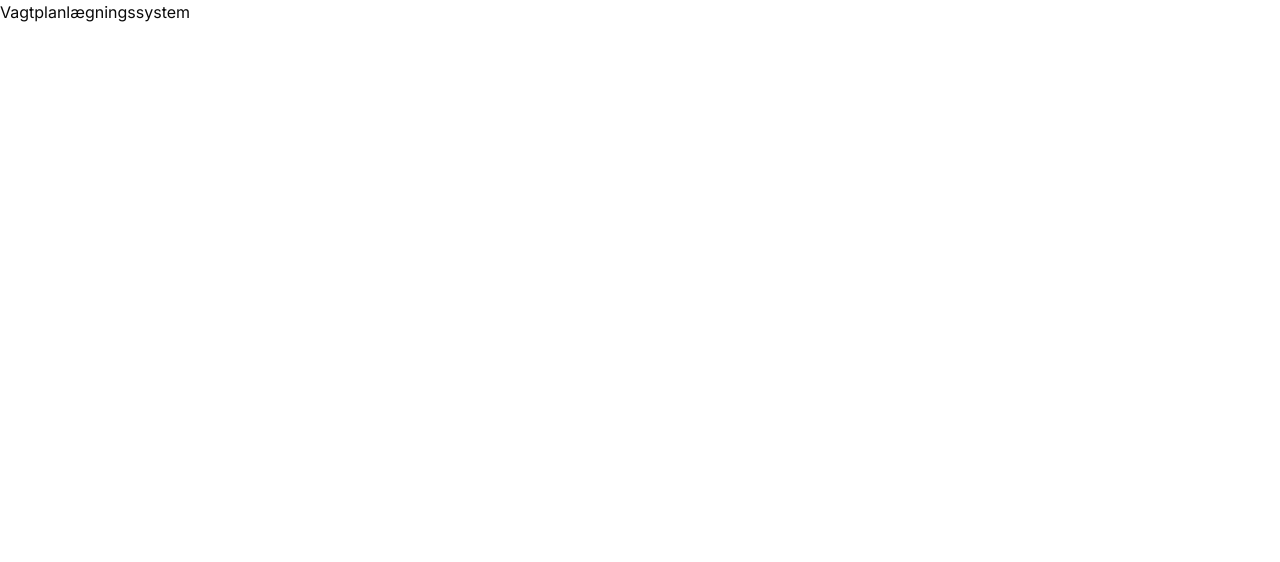
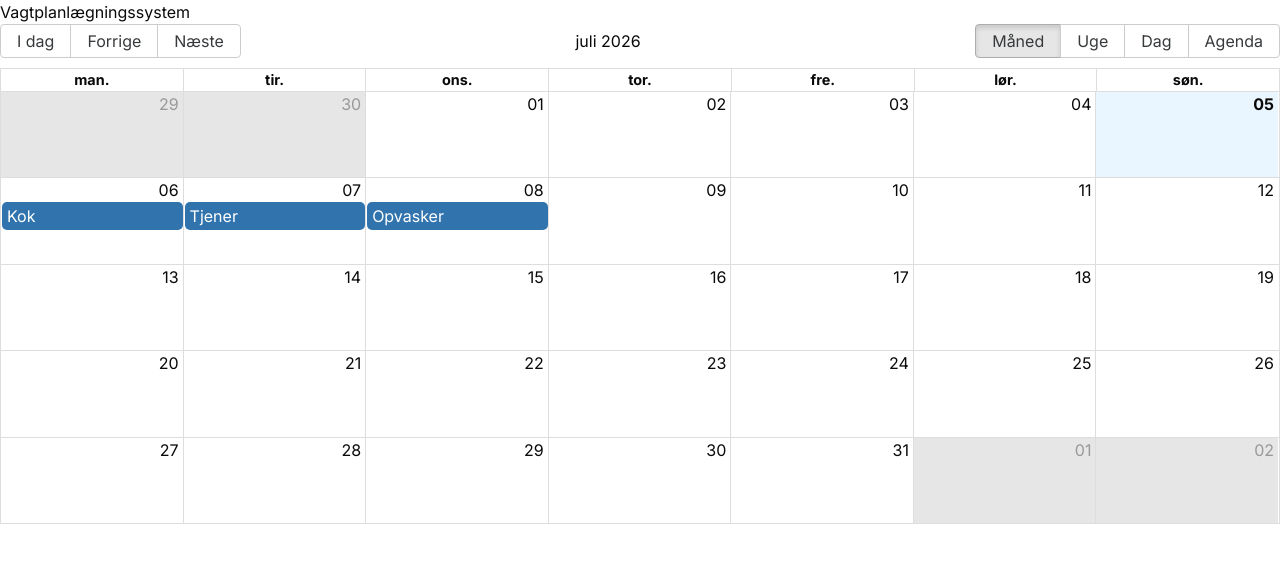
Before and after one commit to gokm8/scheduling-system, a Next.js app: page / in a window 1280 px wide. Shown: the top 562 px of the page. Built offline with nearby package versions, Linux system fonts and the light colour scheme.

Commit message:
Add CalendarComponent with mock data

```diff
--- a/app/page.tsx
+++ b/app/page.tsx
@@ -1,7 +1,28 @@
+import CalendarComponent from "@/components/Calendar";
+
 export default function Home() {
+  const events = [
+    {
+      start: new Date(2026, 6, 6, 10, 0),
+      end: new Date(2026, 6, 6, 20, 0),
+      title: "Kok",
+    },
+    {
+      start: new Date(2026, 6, 7, 10, 0),
+      end: new Date(2026, 6, 7, 20, 0),
+      title: "Tjener",
+    },
+    {
+      start: new Date(2026, 6, 8, 10, 0),
+      end: new Date(2026, 6, 8, 20, 0),
+      title: "Opvasker",
+    },
+  ];
+
   return (
     <div>
       <h1>Vagtplanlægningssystem</h1>
+      <CalendarComponent events={events} />
     </div>
   );
 }
--- /dev/null
+++ b/components/Calendar.tsx
@@ -0,0 +1,61 @@
+"use client";
+
+import "react-big-calendar/lib/css/react-big-calendar.css";
+import { Calendar, dateFnsLocalizer } from "react-big-calendar";
+import { format } from "date-fns/format";
+import { parse } from "date-fns/parse";
+import { startOfWeek } from "date-fns/startOfWeek";
+import { getDay } from "date-fns/getDay";
+import { da } from "date-fns/locale/da";
+
+// Messages in the calender UI
+const messages = {
+  today: "I dag",
+  previous: "Forrige",
+  next: "Næste",
+  month: "Måned",
+  week: "Uge",
+  day: "Dag",
+  agenda: "Agenda",
+  date: "Dato",
+  time: "Tid",
+  event: "Vagt",
+  noEventsInRange: "Ingen vagter i denne periode",
+  showMore: (total: number) => `+${total} mere`,
+};
+
+// Locale for the calendar
+const locales = {
+  da: da,
+};
+
+// Localizer for the calendar
+const localizer = dateFnsLocalizer({
+  format,
+  parse,
+  startOfWeek,
+  getDay,
+  locales,
+});
+
+export type Event = {
+  start: Date;
+  end: Date;
+  title: string;
+};
+
+export default function CalendarComponent({ events }: { events: Event[] }) {
+  return (
+    <div>
+      <Calendar
+        localizer={localizer}
+        messages={messages}
+        culture="da"
+        events={events}
+        startAccessor="start"
+        endAccessor="end"
+        style={{ height: 500 }}
+      />
+    </div>
+  );
+}
```
